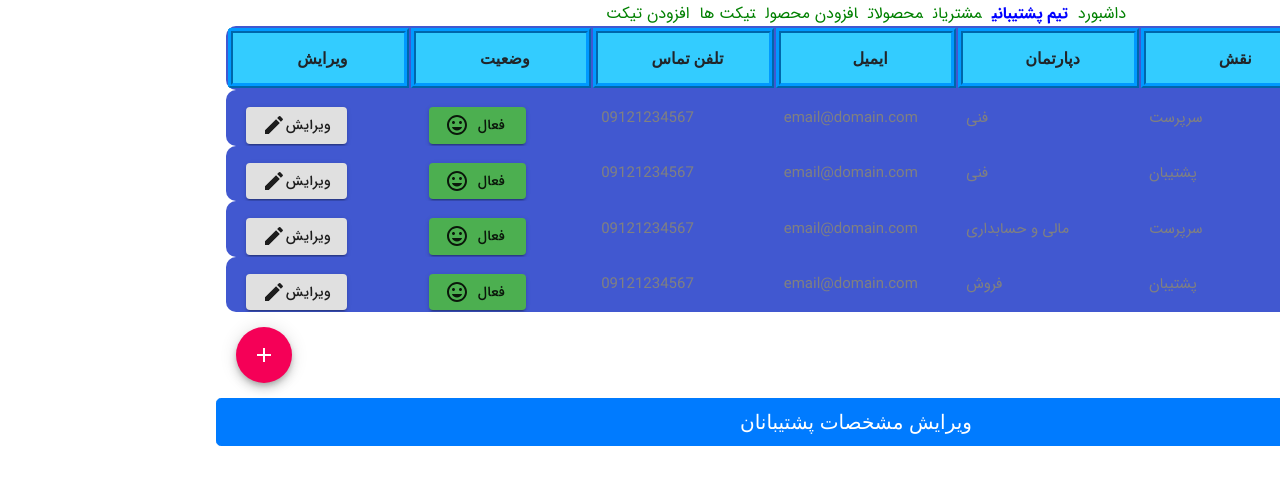
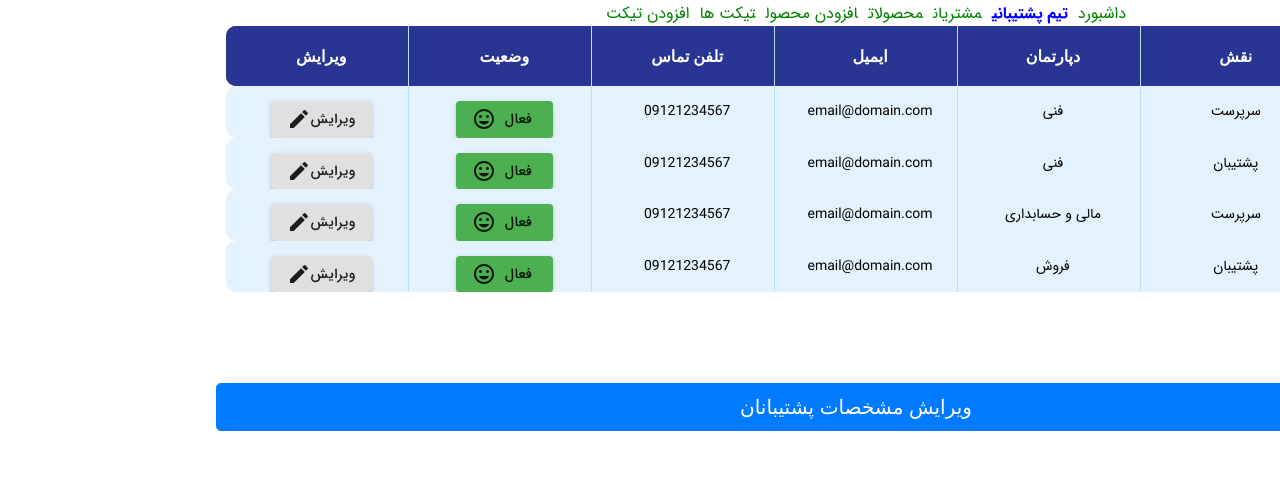
Before and after one commit to khu-team/help-desk, a React (Create React App) app: page /support-team in a window 1280 px wide. Shown: the top 484 px of the page. Built offline with nearby package versions, Linux system fonts and the light colour scheme; what moment-jalaali would draw is missing.

Commit message:
Update supportTeam.css

```diff
--- a/src/supportTeam.css
+++ b/src/supportTeam.css
@@ -1,31 +1,62 @@
+
 
 table.Table  {
 
   table-layout:fixed;
   width: 100%;
-    border-collapse: separate;
-    border-width: 8px;
+  border-collapse:collapse;
+  border-width: 1px;
   border-style:hidden;
   text-align: center;
   border-color: rgb(41, 140, 221);
-    background:#4158d0;
-
-
+    color: white;
+    font-size: 16px;
 
 }
-table.Table1 {
 
-  table-layout:fixed;
-  width:40%;
-  border-collapse:separate;
-  border-width: 5px;
-  border-style:ridge;
-  text-align: right;
-  border-color:  #34b41c;
-  background-color: rgb(182, 230, 127)
+table.Table tbody th{
+    border-width: 1px;
+    border-collapse: separate;
+    text-align: center;
+    border-style: ridge;
+    border-color:  #bbdefb;
+    background-color: #e3f2fd;
+}
 
+table.Table thead th{
+    border-width: 1px;
+    border-collapse: separate;
+    text-align: center;
+    border-style: ridge;
+    border-color:  #bbdefb;
+    background-color: #283593;
+}
 
+table.Table td{
+    border-width: 1px;
+    border-collapse: separate;
+    text-align: center;
+    border-style: ridge;
+    border-color:  #bbdefb;
+    background-color: #e3f2fd;
+    color:black;
+    font-size: 14px;
 }
+
+.addTicketSample {
+    margin: 40px auto;
+    width: 50%;
+    border-radius: 10px;
+    padding: 20px 50px 50px 50px;
+    box-shadow: 4px 4px 26px 1px rgba(0, 0, 0, 0.33);
+    background: linear-gradient(
+            to bottom right,
+            rgba(28, 101, 211, 0.726),
+            rgb(39, 201, 168)
+    );
+    font-family: "IRANSans";
+}
+
 table.Table2 {
 
 table-layout:fixed;
@@ -39,17 +70,7 @@ table.Table2 {
 border-color:  #34b41c;
 background:linear-gradient(#0099FF,#46d041 );
 }
-table.Table th{
-      border-width: 5px;
-      border-collapse: separate;
-      text-align: center;
-      border-style: ridge;
-      border-color:  #0099FF;
-          background-color: #33CCFF
 
-
-
-  }
 button.button {
 
   text-align: center;
@@ -70,19 +91,28 @@ font-size: 18px;
 display: inline-block;
 -webkit-text-fill-color: #444444;
 }
+.error{
+    font-style:inherit;
+    font-family:'Trebuchet MS', 'Lucida Sans Unicode', 'Lucida Grande', 'Lucida Sans', IRANSans, sans-serif;
+    font-size: 16px;
+    display: inline-block;
+    color: #b71c1c;
+    -webkit-text-fill-color:#b71c1c;
+    text-align: center;
+
+}
 .font2{
 font-style:inherit;
 font-family:'Trebuchet MS', 'Lucida Sans Unicode', 'Lucida Grande', 'Lucida Sans', IRANSans, sans-serif;
-  font-size: 25px;
+font-size: 20px;
 display: inline-block;
-    color: #0b9306;
-    -webkit-text-fill-color: rgb(172, 231, 142);
+ color: #1a237e;
+ -webkit-text-fill-color:black;
 
 }
 .container-table100 {
 position: absolute;
 width: 100%;
-  position: absolute;
 top: 10%;
 min-height: 100%;
 background:linear-gradient(#4158d0, #c850c0);
@@ -92,3 +122,12 @@ display: inline-block;
 flex-wrap: wrap;
 padding: 33px 30px;
 }
+
+.center{
+    text-align: center;
+}
+
+.right {
+    text-align: right;
+    margin: 5px 45px 10px;
+}
```
Lines whose indentation alone changed are shown as unchanged.
